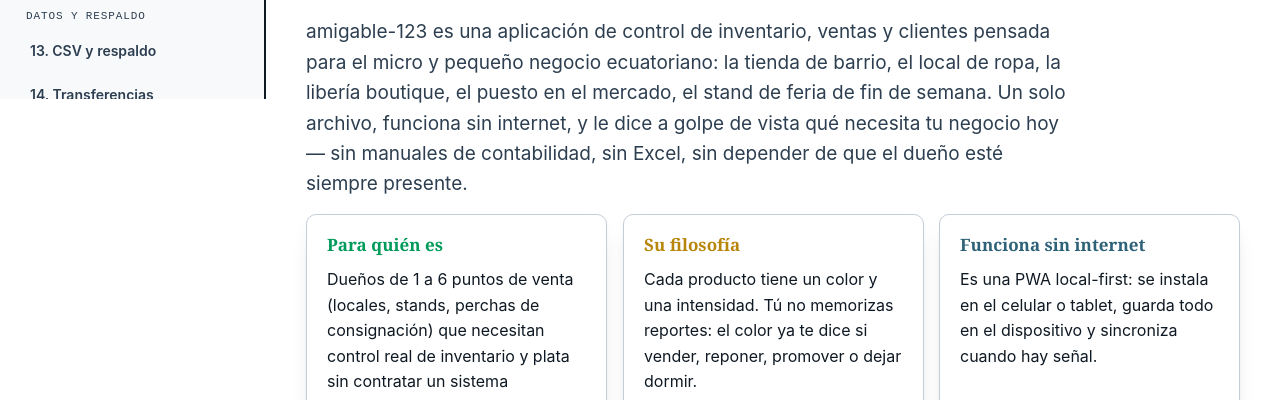
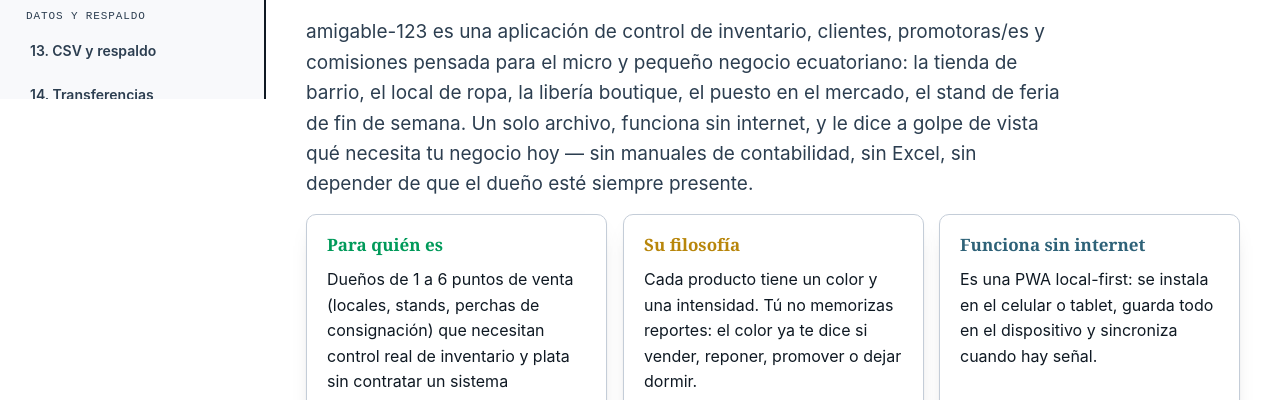
Before and after one commit to jfcarpiopuntocom/AMIGABLE, a website: page docs/manual-maestro.html in a window 1280 px wide. Shown: the part 701-1101 px from the top of the page. Drawn offline with Linux system fonts and the light colour scheme.

Commit message:
fix(manual-maestro): corrige descripcion de la app segun exactamente lo pedido
"control de inventario, ventas y clientes" no describe la app real.
Es "control de inventario, clientes, promotoras/es y comisiones".

```diff
--- a/docs/manual-maestro.html
+++ b/docs/manual-maestro.html
@@ -455,7 +455,7 @@
 <section class="bloque revela" id="que-es">
   <div class="eyebrow">Sección 1</div>
   <h2>Qué es amigable-123</h2>
-  <p class="lead">amigable-123 es una aplicación de control de inventario, ventas y clientes pensada para el micro y pequeño negocio ecuatoriano: la tienda de barrio, el local de ropa, la libería boutique, el puesto en el mercado, el stand de feria de fin de semana. Un solo archivo, funciona sin internet, y le dice a golpe de vista qué necesita tu negocio hoy — sin manuales de contabilidad, sin Excel, sin depender de que el dueño esté siempre presente.</p>
+  <p class="lead">amigable-123 es una aplicación de control de inventario, clientes, promotoras/es y comisiones pensada para el micro y pequeño negocio ecuatoriano: la tienda de barrio, el local de ropa, la libería boutique, el puesto en el mercado, el stand de feria de fin de semana. Un solo archivo, funciona sin internet, y le dice a golpe de vista qué necesita tu negocio hoy — sin manuales de contabilidad, sin Excel, sin depender de que el dueño esté siempre presente.</p>
 
   <div class="grid3">
     <div class="tarjeta tilt revela">
```
